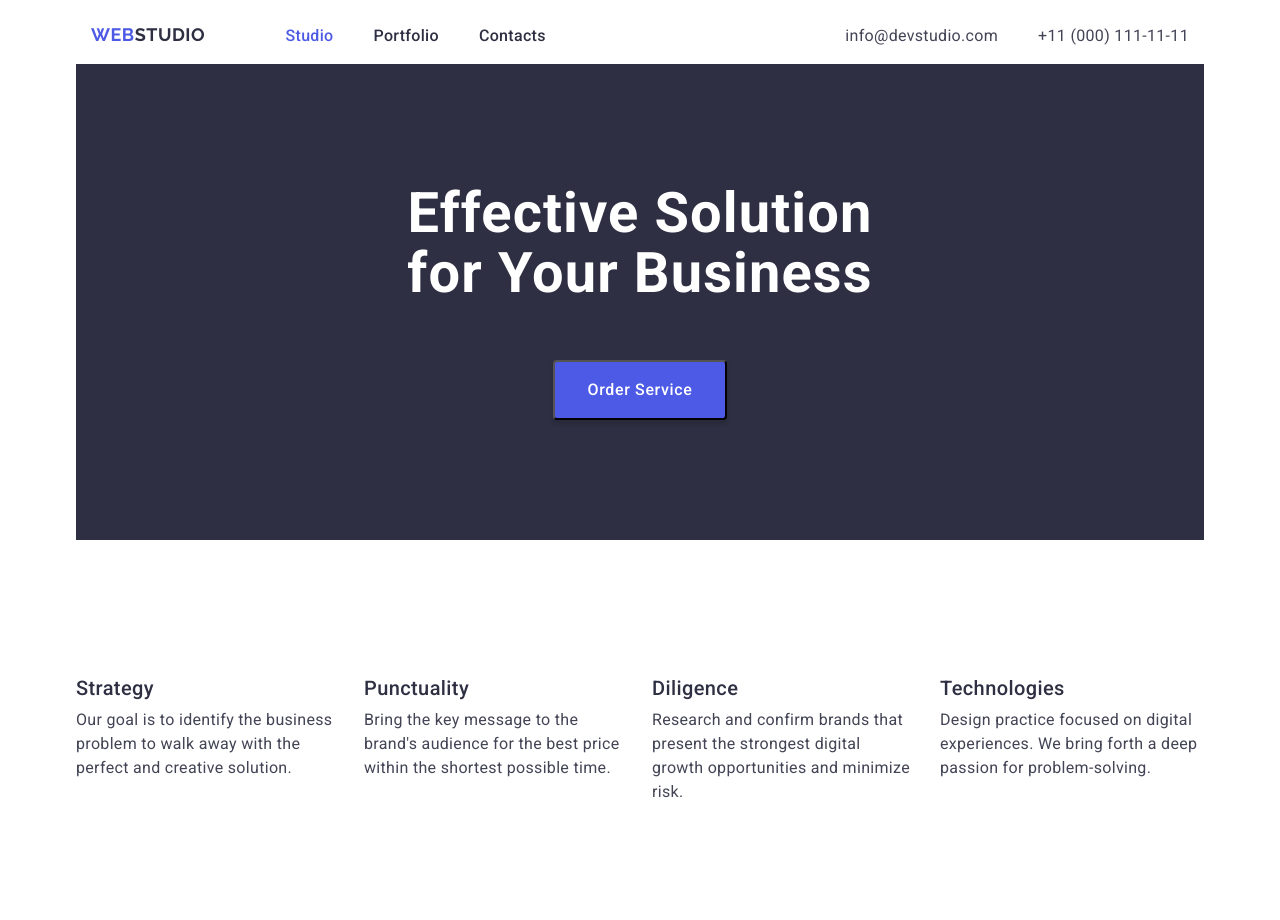
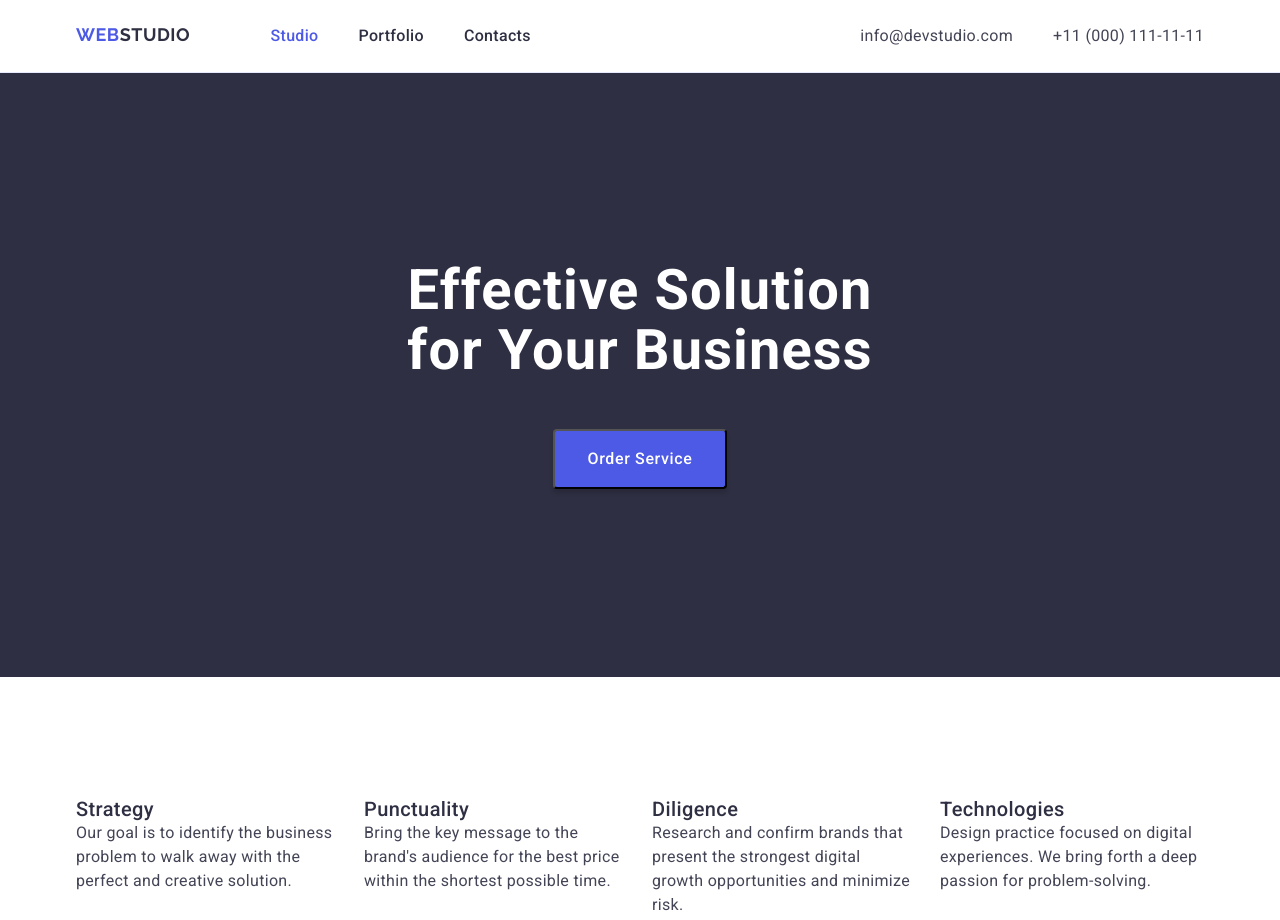
Before and after one commit to ksaremo23/goit-markup-hw-03, a plain HTML site: page index.html in a window 1280 px wide. Shown: the top 920 px of the page. Drawn offline with Linux system fonts and the light colour scheme.

Commit message:
rev1.3
revision based on Sir Gian's feedback

```diff
--- a/css/styles.css
+++ b/css/styles.css
@@ -17,6 +17,7 @@ html {
 *::before,
 *::after {
     box-sizing: border-box;
+    margin: 0px;
 }
 
 body {
@@ -27,6 +28,14 @@ body {
     font-weight: 400;
     line-height: 24px; /* 150% */
     letter-spacing: 0.32px;
+}
+
+p {
+    margin: 0;
+}
+
+ul {
+    padding: 0;
 }
 
 h1,
@@ -48,9 +57,8 @@ p {
     display:flex;
     /* width: 1200px; */
     padding: 0px 15px;
-    margin-left: auto;
-    margin-right: auto;
     align-items: center;
+    margin: 24px auto;
 }
 
 .main-header-nav {
@@ -241,10 +249,14 @@ p {
 
 .hero {
     background: var(--color-navyblue, #2E2F42);
+}
+
+.hero-container{
     display: flex;
     flex-direction: column;
     align-items: center;
-    background: var(--navyblue, #2E2F42);
+    gap: 48px;
+    padding: 68px 0px;
 }
 
 .hero-heading {
@@ -259,7 +271,7 @@ p {
     line-height: 1.071; /* 60px */
     letter-spacing: 1.12px;
     width: 496px;
-    margin: 0px auto 56px;
+    margin: 0px auto;
 }
 
 /* =============================================== */
@@ -289,15 +301,20 @@ h1 {
     display: flex;
     list-style: none;
     padding-left: 0px;
+
+    /* padding-left: 0px;
+    list-style: none;
+    display: flex;
+    column-gap: 24px;
+    flex-wrap: wrap; */
 }
 
-.feature {
-    margin-right: 24px;
-    display: flex;
-    width: 264px;
+.feature-list-item {
     flex-direction: column;
     align-items: flex-start;
-    gap: 8px;
+    list-style: none;
+    margin-right: 24px;
+    flex-basis: calc((100% - 72px)/4);
 }
 
 .feature-title{
@@ -613,6 +630,10 @@ h1 {
     cursor: pointer;
 }
 
+.project-card{
+    margin: 72px auto 120px;
+}
+
 .project-card-list{
     list-style: none;
     padding-left: 0px;
@@ -622,9 +643,6 @@ h1 {
     row-gap: 48px;
     margin: 0px;
 }
-/* .project-card{
-    margin-bottom: 120px;
-} */
 
 .project-card-item{
     flex-basis: calc((100% - 48px)/3);
--- a/index.html
+++ b/index.html
@@ -28,8 +28,8 @@
 </head>
 
 <body>
-    <div class="container">
-        <header class="main-header-container">
+    <header class="main-header">
+        <div class="main-header-container container">
             <nav class="main-header-nav">
                 <a href="/" class="main-header-logo">
                     <p><span class="web-header">Web</span><span class="studio-header">Studio</span></p>
@@ -55,36 +55,40 @@
                     <a class="main-header-ctas-tel" href="tel:+11(000)111-11-11">+11 (000) 111-11-11</a>
                 </li>
             </ul>
+        </div>
     </header>
     <main>
         <section class="hero section">
+            <div class="hero-container container">
                 <h1 class="hero-heading">Effective Solution for Your Business</h1>
                 <button class="order-btn" type="button">Order Service</button>
+            </div>
         </section>
         <section class="features section">
+            <div class="container">
                 <ul class="feature-list">
-                    <li class="feature">
+                    <li class="feature-list-item">
                         <h3 class="feature-title">Strategy</h3>
                         <p class="feature-description">
                             Our goal is to identify the business
                             problem to walk away with the perfect and creative solution.
                         </p>
                     </li>
-                    <li class="feature">
+                    <li class="feature-list-item">
                         <h3 class="feature-title">Punctuality</h3>
                         <p class="feature-description">
                             Bring the key message to the brand's audience for the best price within the shortest
                             possible time.
                         </p>
                     </li>
-                    <li class="feature">
+                    <li class="feature-list-item">
                         <h3 class="feature-title">Diligence</h3>
                         <p class="feature-description">
                             Research and confirm brands that present the strongest digital growth opportunities and
                             minimize risk.
                         </p>
                     </li>
-                    <li class="feature">
+                    <li class="feature-list-item">
                         <h3 class="feature-title">Technologies</h3>
                         <p class="feature-description">
                             Design practice focused on digital experiences. We bring forth a deep passion for
@@ -92,8 +96,10 @@
                         </p>
                     </li>
                 </ul>
+            </div>
         </section>
         <section class="what-are-we-doing section">
+            <div class="container">
                 <h2 class="what-are-we-doing-sub-header">What Are We Doing?</h2>
                 <ul class="what-are-we-doing-list">
                     <li class="what-are-we-doing-item">
@@ -106,8 +112,10 @@
                         <img src="./images/img3.jpg" alt="Web Development" width="360">
                     </li>
                 </ul>
+            </div>
         </section>
         <section class="our-team section">
+            <div class="container">
                 <h2 class="our-team-sub-header">Our Team</h2>
                 <ul class="our-team-list">
                     <li class="our-team-item">
@@ -139,17 +147,19 @@
                         </div>
                     </li>
                 </ul>
+            </div>
         </section>
     </main>
     <footer class="page-footer">
+        <div class="container">
             <a href="/">
                 <p><span class="web-footer">Web</span><span class="studio-footer">Studio</span></p>
             </a>
             <p class="page-footer-description">Increase the flow of customers and <br>
                 sales for your business with digital <br>
                 marketing & growth solutions.</p>
+        </div>
     </footer>
-    </div>
 </body>
 
 </html>
```
Also changed, not shown: portfolio.html (+13 -7 lines). Lines whose indentation alone changed are shown as unchanged.
